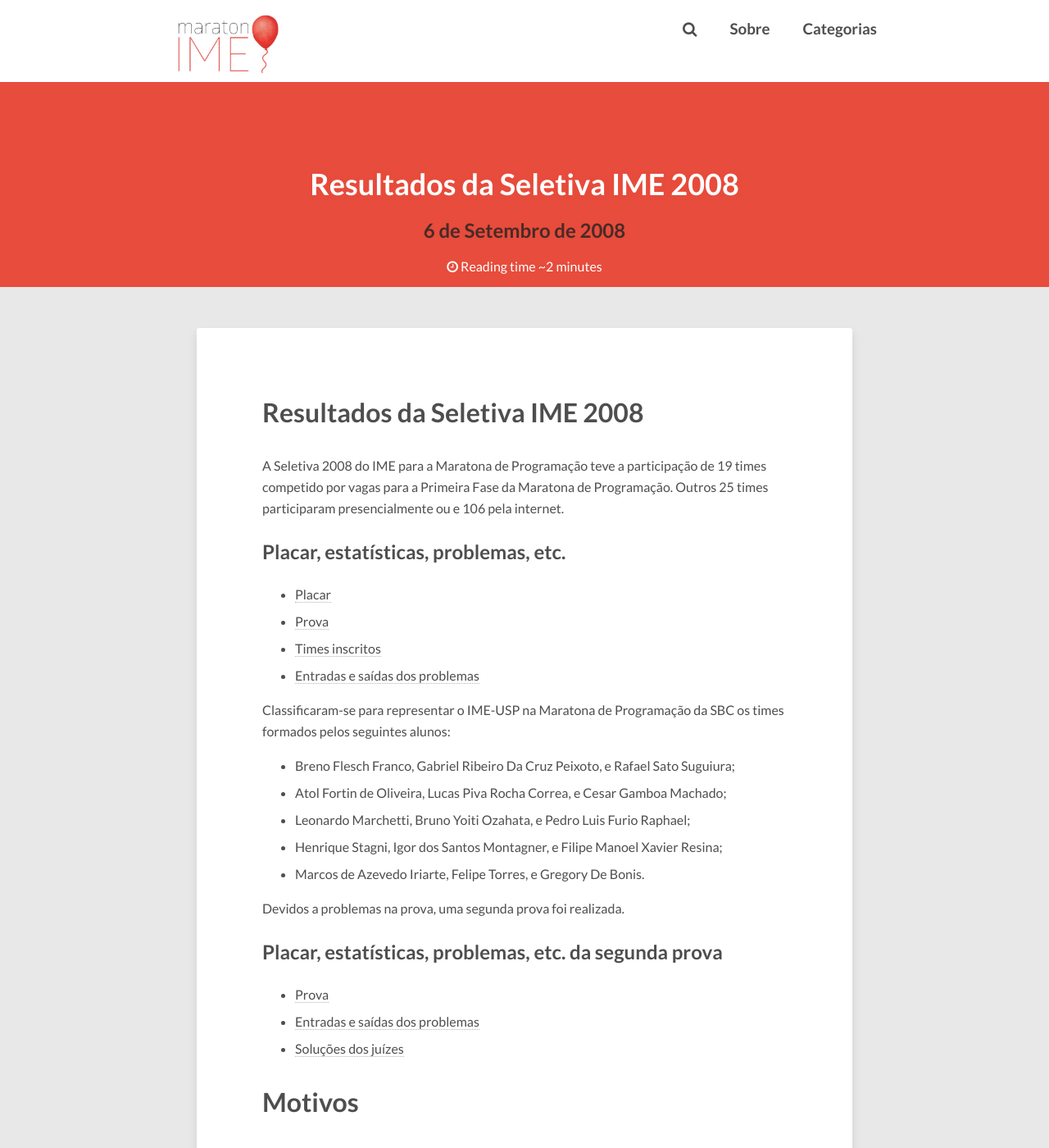
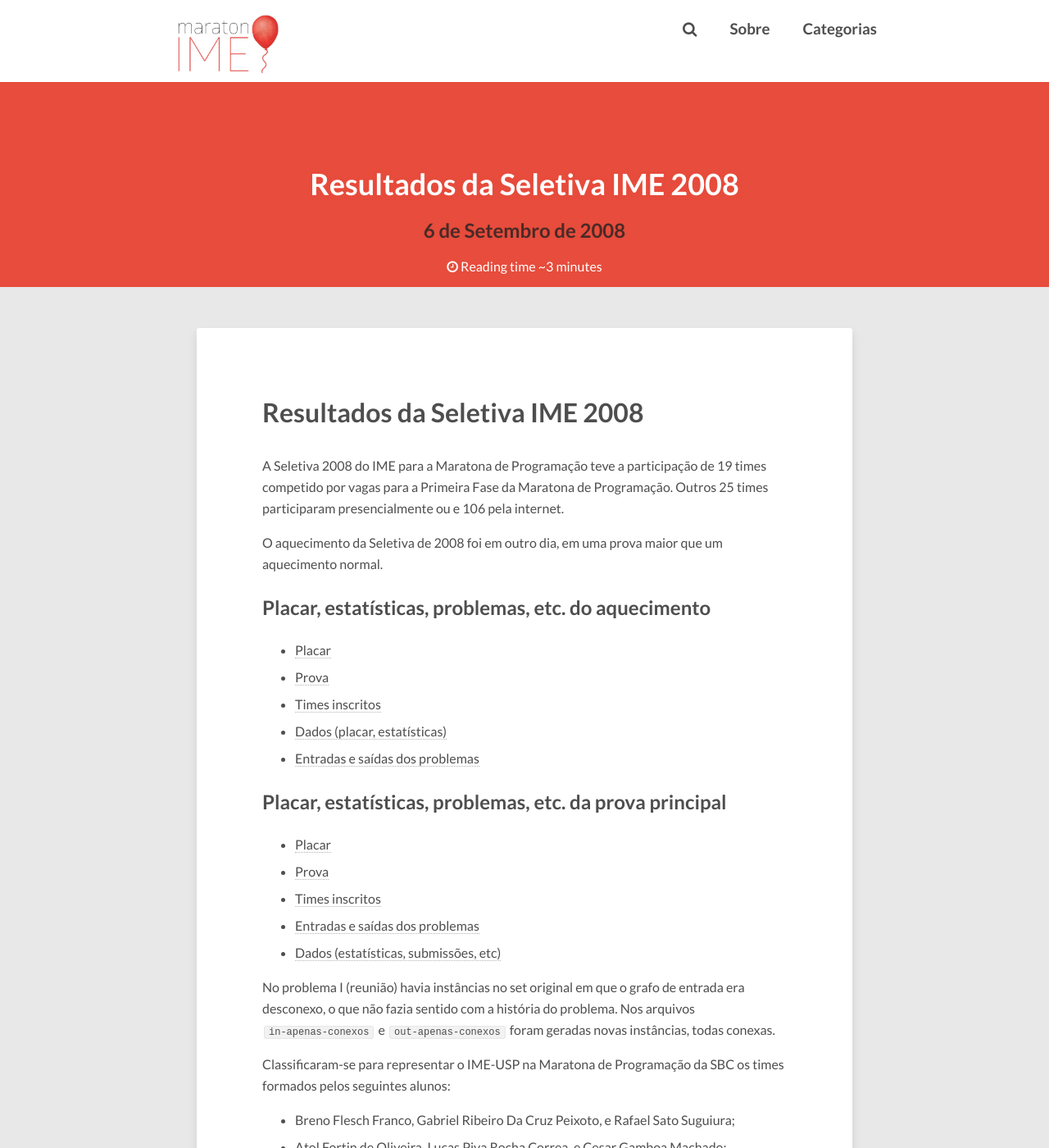
Before and after one commit to maratonusp/blog, a Jekyll site: the page built from _posts/2008-09-06-resultados-seletiva-2008.markdown, in a window 1280 px wide and 1400 px high. Shown: the whole window at 82% size. Built offline with Jekyll 4.4.1, drawn with Linux system fonts in a browser that asks for light colours; nearby versions of some CDN libraries; comment, search, counter and statistics services are not loaded.

Commit message:
Seletiva 2008 aquecimento

```diff
--- a/_posts/2008-09-06-resultados-seletiva-2008.markdown
+++ b/_posts/2008-09-06-resultados-seletiva-2008.markdown
@@ -13,11 +13,23 @@ de 19 times competido por vagas para a Primeira Fase da Maratona
 de Programação.
 Outros 25 times participaram presencialmente ou e 106 pela internet.
 
-## Placar, estatísticas, problemas, etc.
+O aquecimento da Seletiva de 2008 foi em outro dia, em uma prova maior que um aquecimento normal.
+
+## Placar, estatísticas, problemas, etc. do aquecimento
+- [Placar](https://www.ime.usp.br/~maratona/assets/seletivas/2008/warmup/score/score.html)
+- [Prova](https://www.ime.usp.br/~maratona/assets/seletivas/2008/warmup/caderno.pdf)
+- [Times inscritos](https://www.ime.usp.br/~maratona/assets/seletivas/2008/warmup/times.html)
+- [Dados (placar, estatísticas)](https://www.ime.usp.br/~maratona/assets/seletivas/2008/warmup/data.tar.xz)
+- [Entradas e saídas dos problemas](https://www.ime.usp.br/~maratona/assets/seletivas/2008/warmup/io.tar.xz)
+
+## Placar, estatísticas, problemas, etc. da prova principal
 - [Placar](https://www.ime.usp.br/~maratona/assets/seletivas/2008/score/score.html)
 - [Prova](https://www.ime.usp.br/~maratona/assets/seletivas/2008/caderno.pdf)
 - [Times inscritos](https://www.ime.usp.br/~maratona/assets/seletivas/2008/times.pdf)
 - [Entradas e saídas dos problemas](https://www.ime.usp.br/~maratona/assets/seletivas/2008/io.tar.xz)
+- [Dados (estatísticas, submissões, etc)](https://www.ime.usp.br/~maratona/assets/seletivas/2008/data.tar.xz)
+
+No problema I (reunião) havia instâncias no set original em que o grafo de entrada era desconexo, o que não fazia sentido com a história do problema. Nos arquivos `in-apenas-conexos` e `out-apenas-conexos` foram geradas novas instâncias, todas conexas.
 
 Classificaram-se para representar o IME-USP na Maratona de Programação da SBC os times formados pelos seguintes alunos:
 - Breno Flesch Franco, Gabriel Ribeiro Da Cruz Peixoto, e Rafael Sato Suguiura;
```
